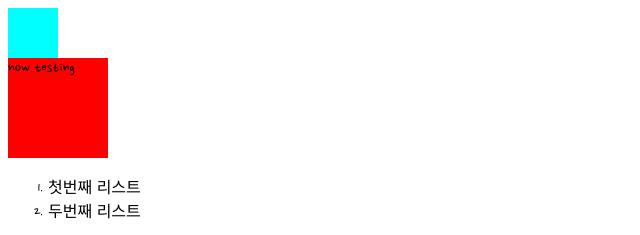
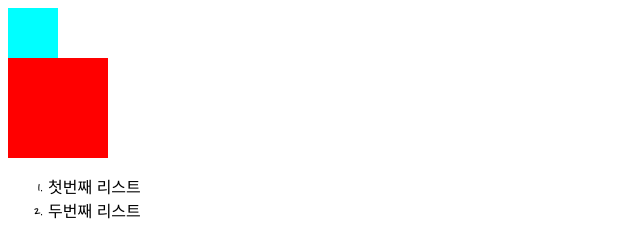
Before and after one commit to JeongKyungHoon/block7, a plain HTML site: page No.003/index.html in a window 1280 px wide. Shown: the top 235 px of the page, 0-640 px from the left. Drawn offline with Linux system fonts and the light colour scheme.

Commit message:
Revert "커밋테스트"
This reverts commit 9d040987179303d61f4064001dcd297a81fd452d.

```diff
--- a/No.003/index.html
+++ b/No.003/index.html
@@ -10,7 +10,7 @@
   </head>
   <body>
     <div class="test-div"></div>
-    <div id="test-div">now testing</div>
+    <div id="test-div"></div>
     <ol>
       <li>첫번째 리스트</li>
       <li>두번째 리스트</li>
```
